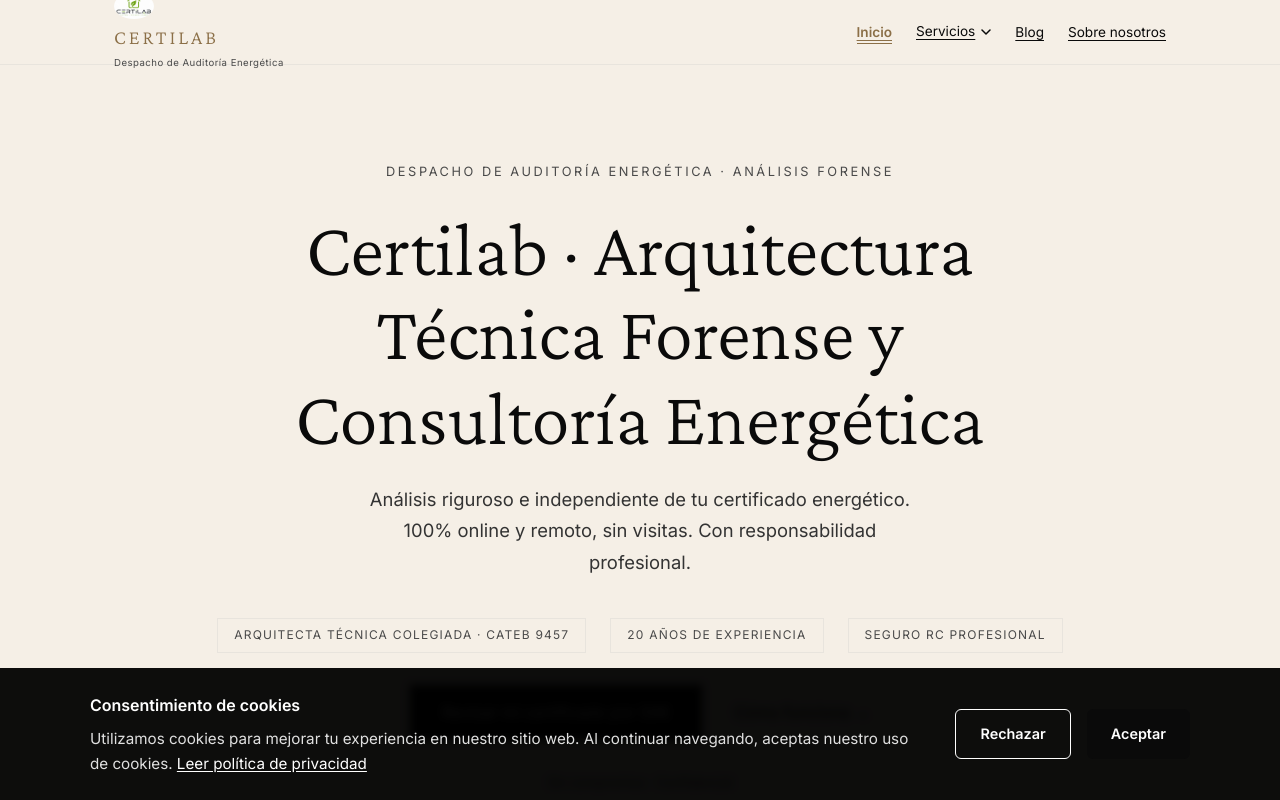
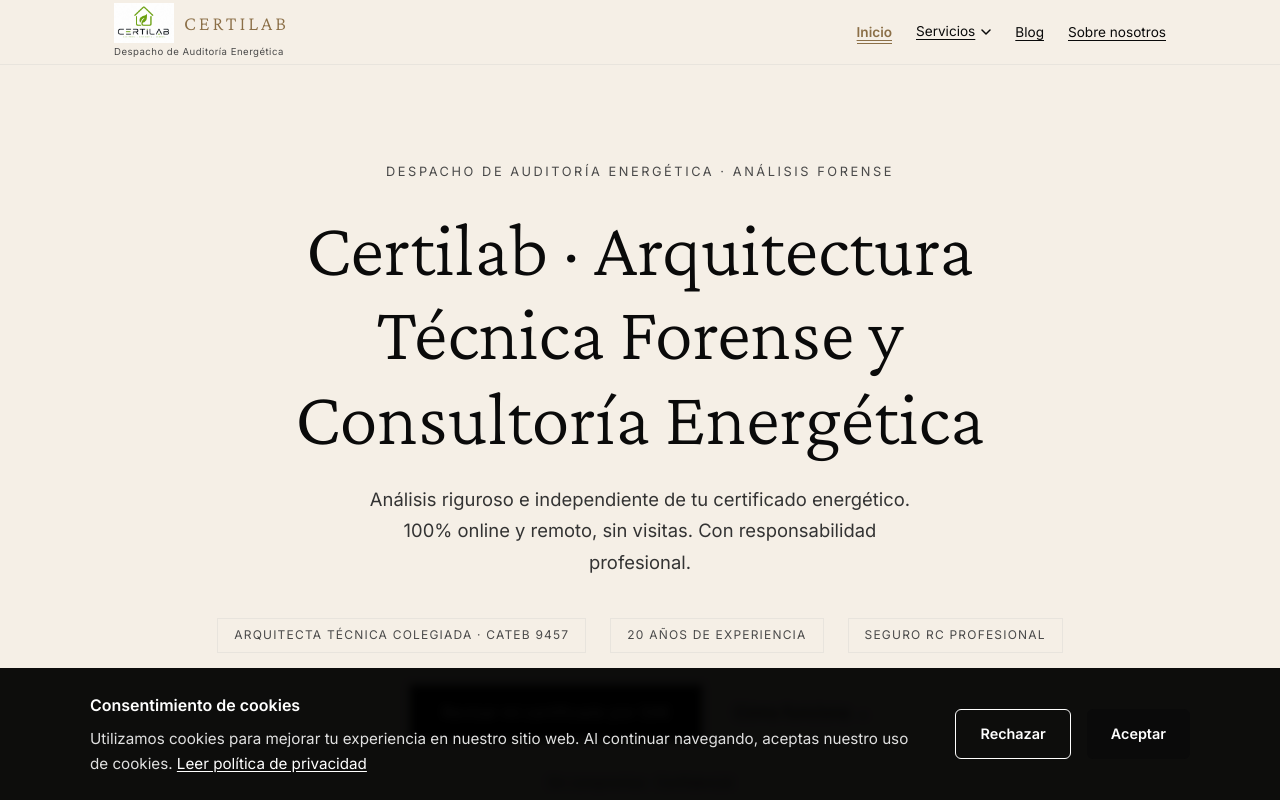
Before and after one commit to certilabcat-glitch/certilab-next, a Next.js app: page / in a window 1280 px wide. Shown: the top 800 px of the page. Built offline with nearby package versions, Linux system fonts and the light colour scheme.

Commit message:
fix(layout): alinear logo con el texto en el header

```diff
--- a/src/components/layout/Header.module.css
+++ b/src/components/layout/Header.module.css
@@ -52,8 +52,17 @@
   font-weight: 400;
 }
 
+.nav-logo-brand {
+  display: flex;
+  align-items: center;
+  gap: 10px;
+}
+
 .nav-logo-img {
-  margin-right: 12px;
+  width: 60px;
+  height: 40px;
+  object-fit: contain;
+  flex-shrink: 0;
 }
 
 /* ===== Hamburger ===== */
--- a/src/components/layout/Header.tsx
+++ b/src/components/layout/Header.tsx
@@ -105,16 +105,17 @@
       <nav className={styles.nav} aria-label="Navegación principal">
         <div className={styles["nav-inner"]}>
           <Link href="/" className={styles["nav-logo"]} aria-label="Certilab — inicio">
+            <div className={styles["nav-logo-brand"]}>
               <Image
                 src="/images/logo-certilab.jpeg"
-              alt="Logo de la empresa"
-              width={40}
+                alt="Logo de Certilab"
+                width={60}
                 height={40}
                 priority
                 className={styles["nav-logo-img"]}
-              style={{ borderRadius: "50%", objectFit: "cover", flexShrink: 0 }}
               />
               <span className={styles["nav-logo-title"]}>Certilab</span>
+            </div>
             <span className={styles["nav-logo-sub"]}>Despacho de Auditoría Energética</span>
           </Link>
 
```
Lines whose indentation alone changed are shown as unchanged.
